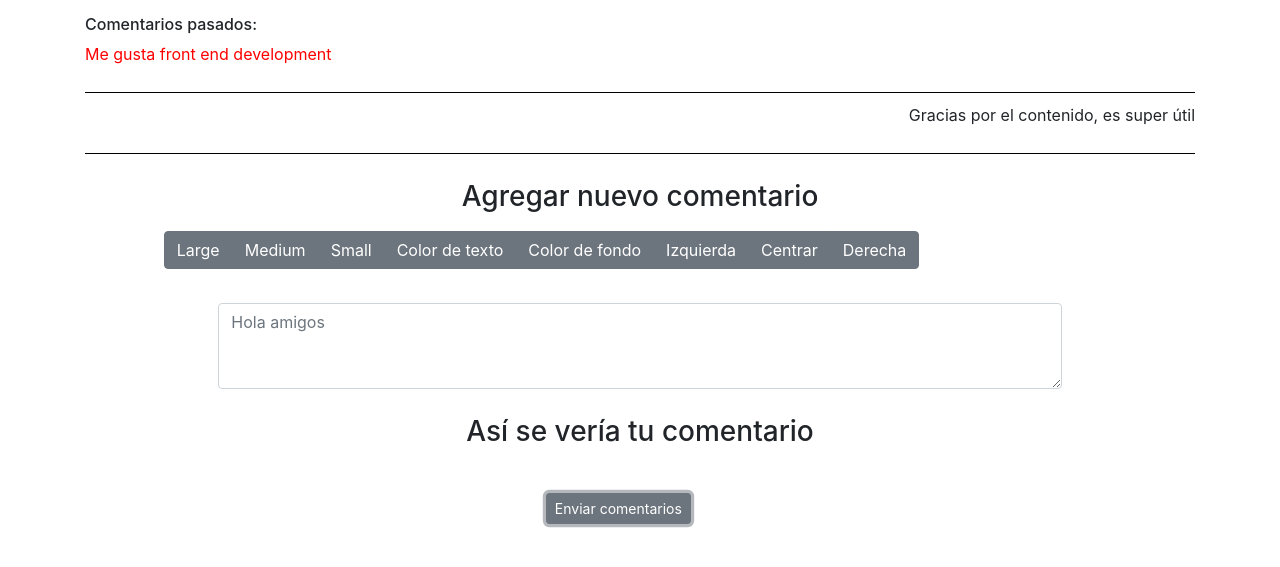
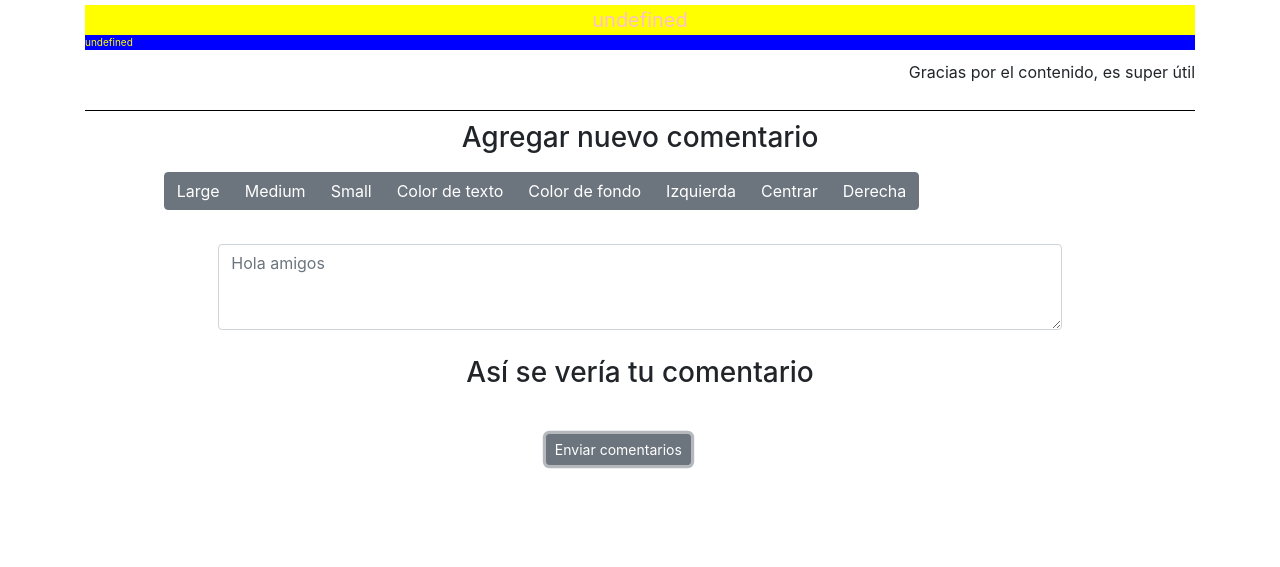
Before and after one commit to AdrixSC/libro-visitas, a plain HTML site: page index.html in a window 1280 px wide. Both pictures are taken after a click on the button "Enviar comentarios". Shown: the part 47-614 px from the top of the page. Drawn offline with nearby package versions, Linux system fonts and the light colour scheme.

Commit message:
version 2 completa

```diff
--- a/index.html
+++ b/index.html
@@ -11,7 +11,7 @@
 <body>
     <div id="container-comments" class="container">
         <h3 class="p-top">Libro de visitas</h3>
-        <div class="comentarios-pasados">
+        <div id="comentarios-pasados">
             <h6>Comentarios pasados:</h6>
             <p>Me gusta front end development</p>
         </div>
--- a/js/crud.js
+++ b/js/crud.js
@@ -23,33 +23,44 @@ var comments = [
 var btnSendComment = document.getElementById("btnSend");
 btnSendComment.addEventListener("click", addComment);
 
+var pastComments = document.getElementById("comentarios-pasados");
+
 //funcion para pintar comentarios
 function drawComments() {
-  //crear elementos
-  var divNewComment = document.createElement("div");
-  var newComment = document.createElement("p");
+    pastComments.innerHTML = " ";
+    for (var i = 0; i < comments.length; i++) {
+        console.log(comments[i]);
+        var containerDom = creatCommentsDom(comments[i]);
+        console.log(containerDom);
+        pastComments.appendChild(containerDom);
+    };
+};
 
-  //agregar elementos a su padre y a un elemento existente
-  divNewComment.appendChild(newComment);
-  var containerComments = document.getElementById("container-comments");
-  containerComments.appendChild(divNewComment);
+//funcion para crear nueva data
+function creatCommentsDom(data) {
+    var dataComments = data.content;
+    var commentContainerDom = document.createElement("div");
+    var btnDelete = document.createElement("button");
+    commentContainerDom.innerHTML = dataComments;
+    commentContainerDom.className = "comentario-pasado";
+    Object.assign(commentContainerDom.style, data.style);
+    return commentContainerDom;
+    console.log(commentContainerDom);
+};
 
-}
+function addComment() {
+    var newCommentUser = commentUser.innerHTML;
+    console.log(newCommentUser);
+    var newComment = {
+        comment: null,
+        style: {}
+    };
+    newComment.content = newCommentUser;
+    Object.assign(newComment.style, commentUser.style);
+    comments.unshift(newComment);
+    console.log(newComment);
+    console.log(comments);
 
-function addComment () {
-  var newComment = {
-    comment : null,
-    style : {
-      color: "",
-      backgroundColor: "",
-      fontSize: "",
-      textAlign: ""
-    }
-  }
-  comments.unshift(newComment);
-  console.log(newComment);
-  console.log(comments);
+    drawComments()
 
-  drawComments()
-
-}
+};
```
